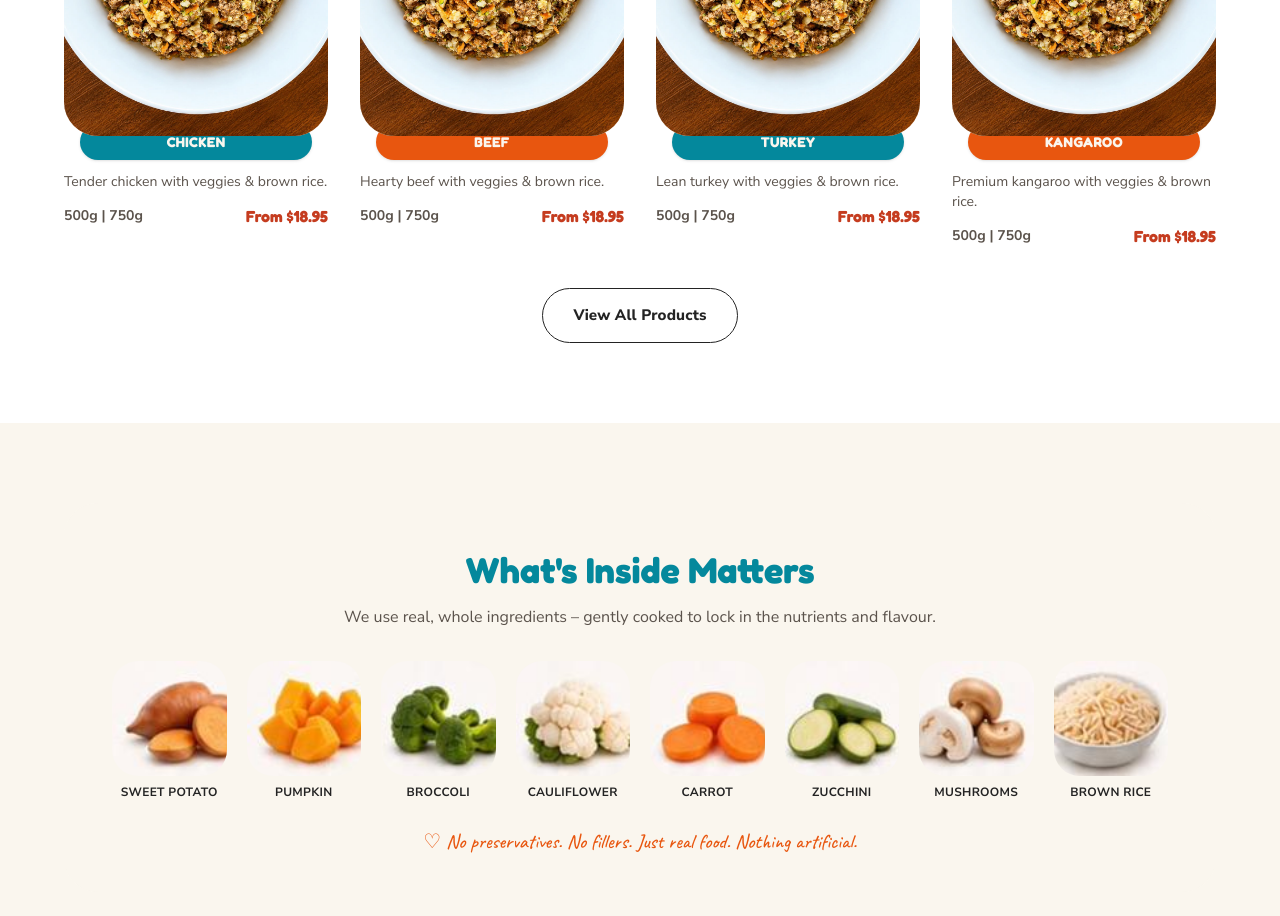
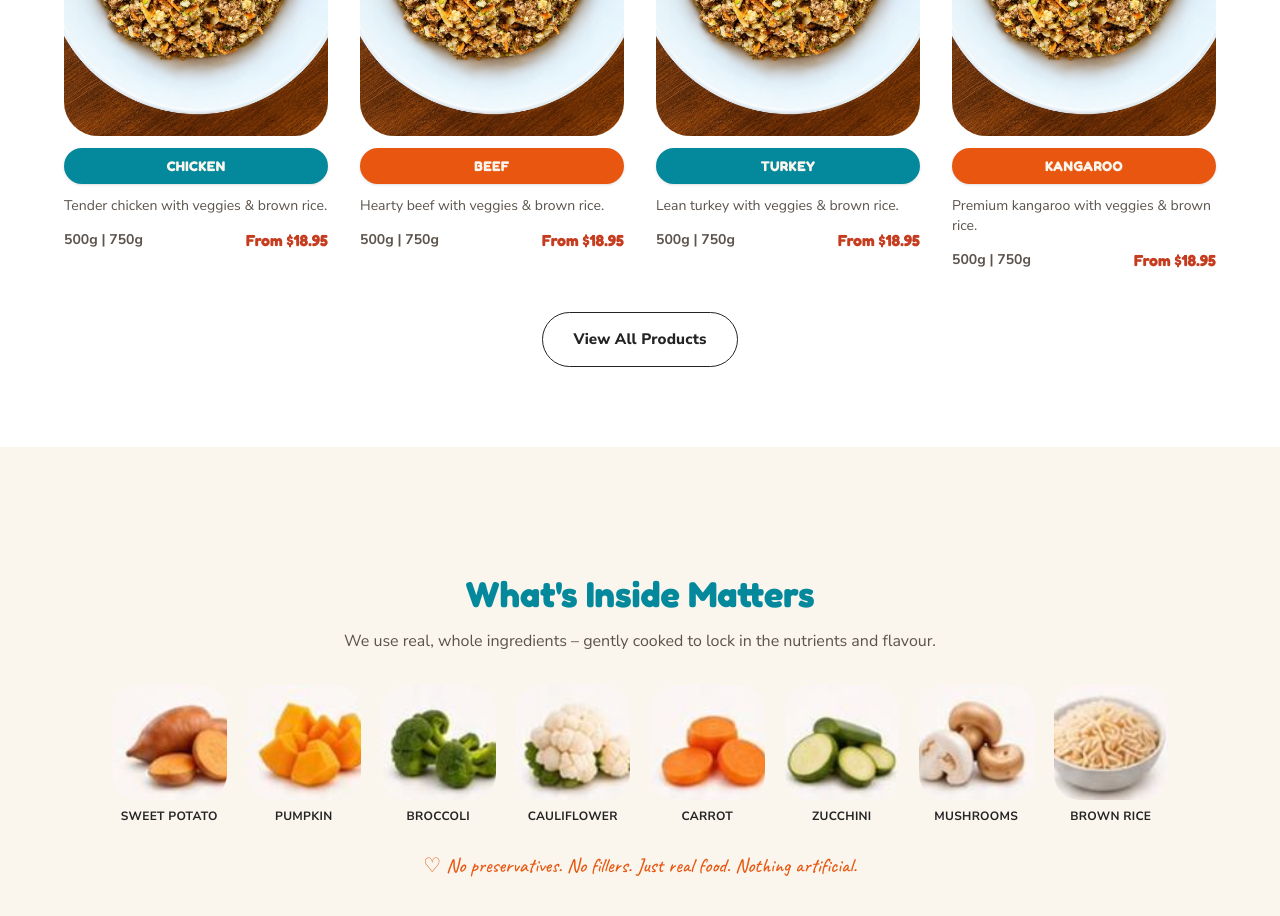
Before and after one commit to bhanuja4776/pawlicious, a Next.js app: page / in a window 1280 px wide. Shown: the part 1340-2256 px from the top of the page. Built offline with nearby package versions, Linux system fonts and the light colour scheme.

Commit message:
Fix product card ribbon badge overlapping the image
The recipe-name badge used a negative top margin to intentionally overlap
the photo below it; removed that so the badge sits with normal spacing
beneath the image instead.

Co-Authored-By: Claude Sonnet 5 <noreply@anthropic.com>

```diff
--- a/src/components/ProductCard.tsx
+++ b/src/components/ProductCard.tsx
@@ -61,7 +61,7 @@ export default function ProductCard({
 
       <Link
         href={`/shop/${product.slug}`}
-        className={`-mt-3 mx-4 flex items-center justify-center rounded-chip py-2 ${accentBg} shadow-sm`}
+        className={`mt-3 flex items-center justify-center rounded-chip py-2 ${accentBg} shadow-sm`}
       >
         <span className="font-display text-sm font-bold uppercase tracking-wide text-cream-soft">
           {product.name}
```
